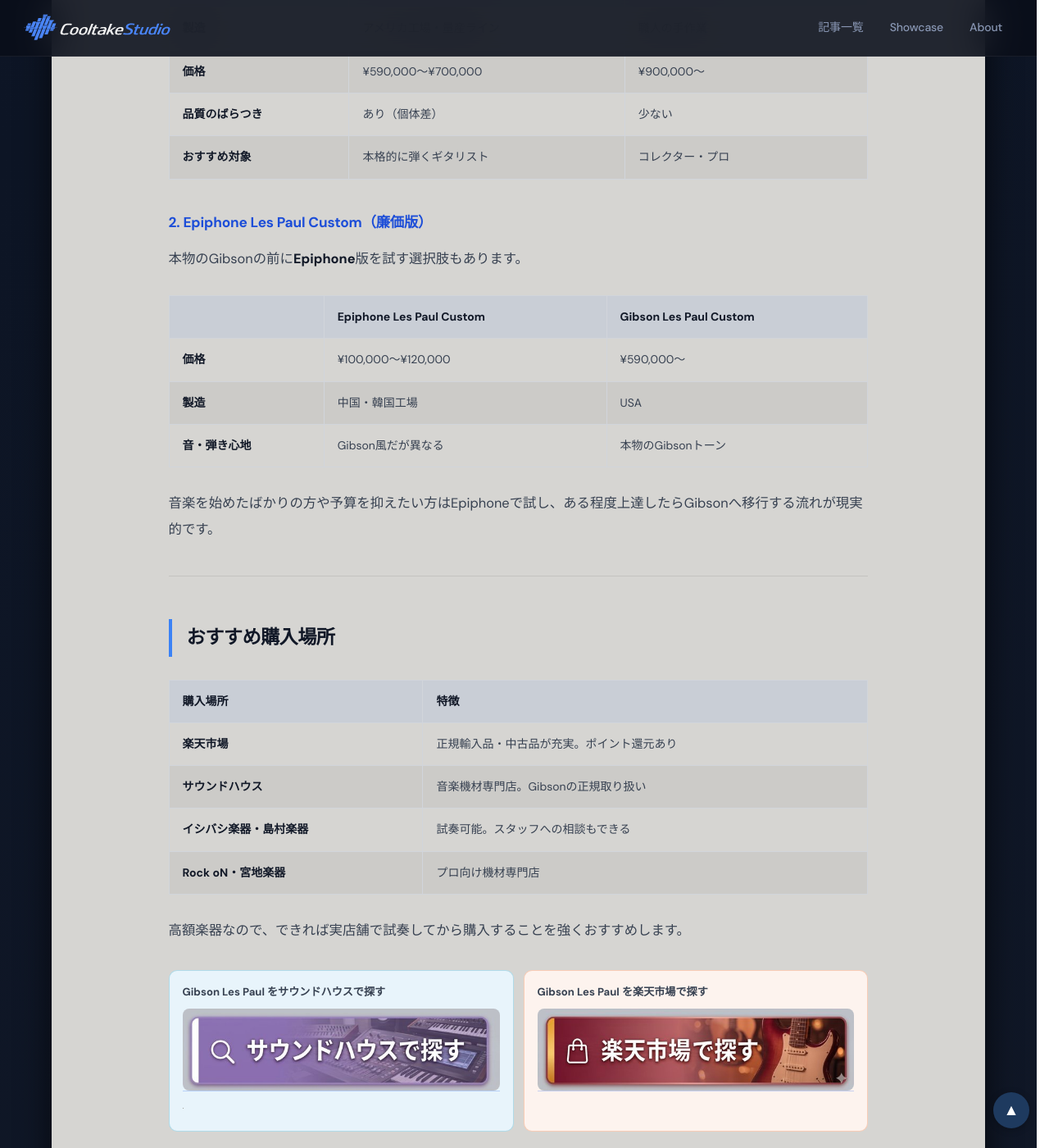
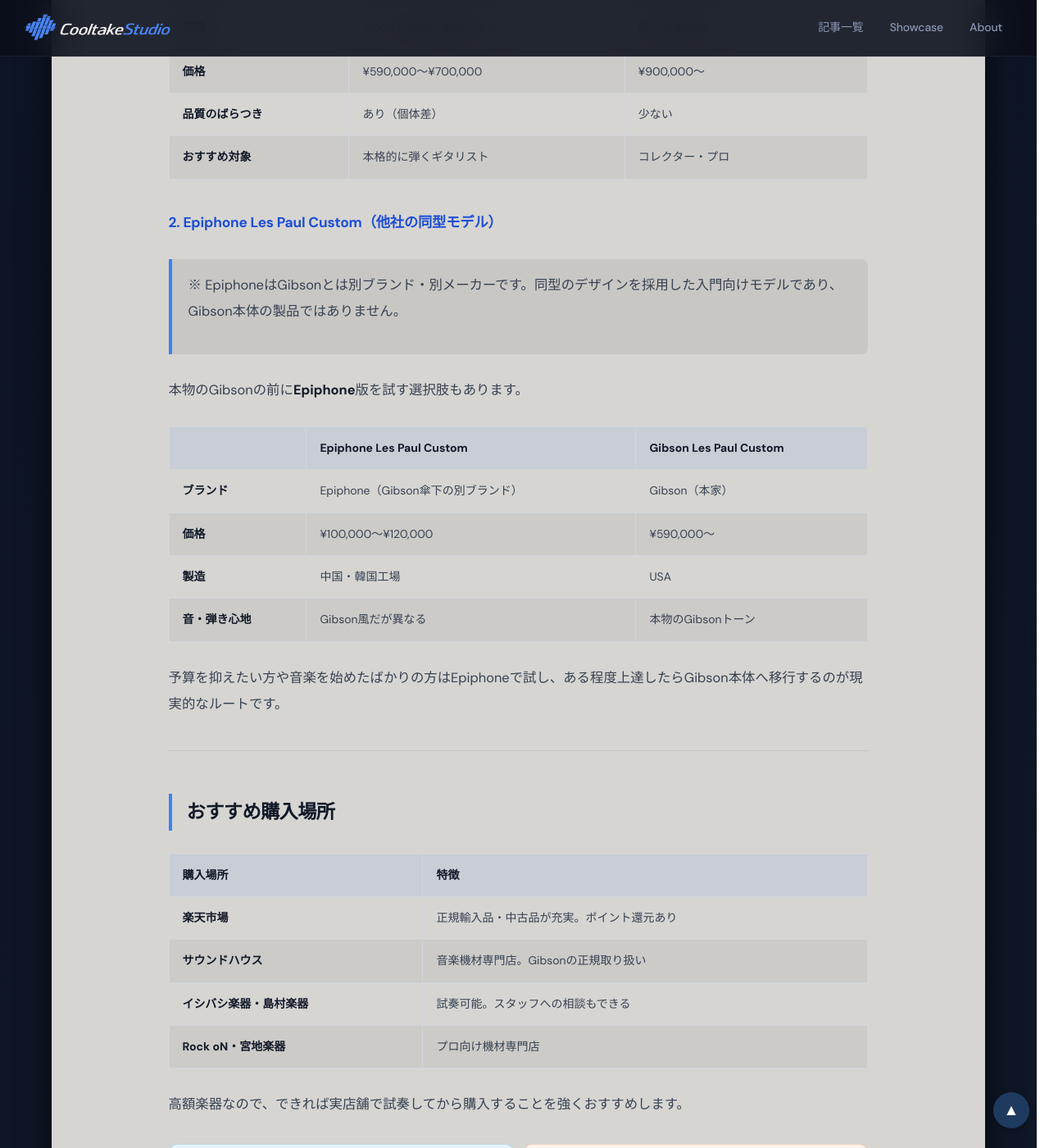
Before and after one commit to cooltake/cooltake-staging, a Jekyll site: the page built from _posts/2026-05-29-gibson-les-paul-custom-guide.md, in a window 1280 px wide and 1400 px high, scrolled down 2221 px. Shown: the whole window at 82% size. Built offline with Jekyll 4.4.1, drawn with Linux system fonts in a browser that asks for light colours; some web fonts are replaced.

```diff
--- a/_posts/2026-05-29-gibson-les-paul-custom-guide.md
+++ b/_posts/2026-05-29-gibson-les-paul-custom-guide.md
@@ -57,17 +57,20 @@
 | **品質のばらつき** | あり（個体差） | 少ない |
 | **おすすめ対象** | 本格的に弾くギタリスト | コレクター・プロ |
 
-### 2. Epiphone Les Paul Custom（廉価版）
+### 2. Epiphone Les Paul Custom（他社の同型モデル）
+
+> ※ EpiphoneはGibsonとは別ブランド・別メーカーです。同型のデザインを採用した入門向けモデルであり、Gibson本体の製品ではありません。
 
 本物のGibsonの前に**Epiphone**版を試す選択肢もあります。
 
 | | Epiphone Les Paul Custom | Gibson Les Paul Custom |
 |--|------------------------|----------------------|
+| **ブランド** | Epiphone（Gibson傘下の別ブランド） | Gibson（本家） |
 | **価格** | ¥100,000〜¥120,000 | ¥590,000〜 |
 | **製造** | 中国・韓国工場 | USA |
 | **音・弾き心地** | Gibson風だが異なる | 本物のGibsonトーン |
 
-音楽を始めたばかりの方や予算を抑えたい方はEpiphoneで試し、ある程度上達したらGibsonへ移行する流れが現実的です。
+予算を抑えたい方や音楽を始めたばかりの方はEpiphoneで試し、ある程度上達したらGibson本体へ移行するのが現実的なルートです。
 
 ---
 
```
